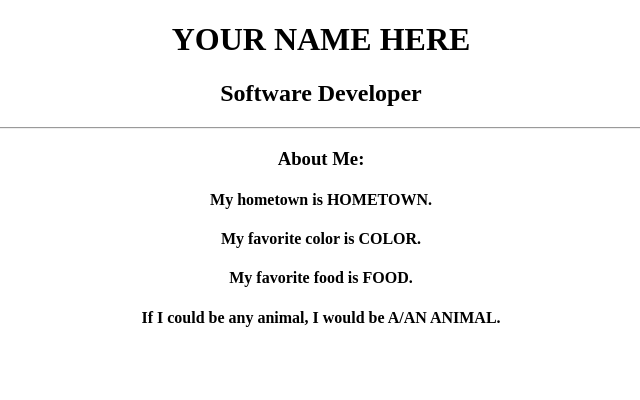
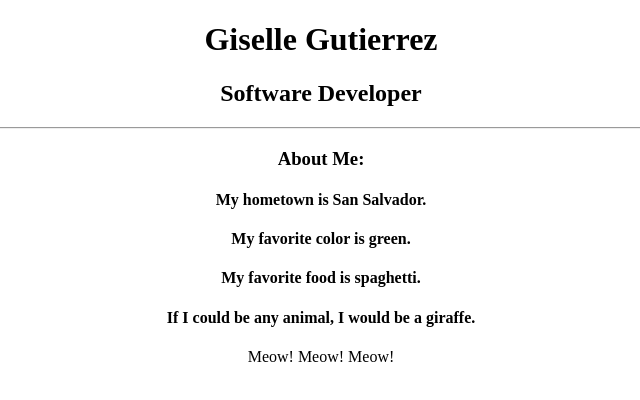
Before and after one commit to GiselleGutierrez/my-first-project, a plain HTML site: page index.html in a window 1280 px wide. Shown: the whole page, without its empty margins (319-959 px from the left). Drawn offline with Linux system fonts and the light colour scheme.

```diff
--- a/index.html
+++ b/index.html
@@ -7,14 +7,12 @@
 		  </head>
 		  <body>
 			<div align="center">
-				<h1>YOUR NAME HERE</h1>
+				<h1>Giselle Gutierrez</h1>
 				<h2>Software Developer</h2>
 				<hr>
 				<h3>About Me:</h3>
-					<h4>My hometown is HOMETOWN.</h4>
-					<h4>My favorite color is COLOR.</h4>
-					<h4>My favorite food is FOOD.</h4>
-					<h4>If I could be any animal, I would be A/AN ANIMAL.</h4>
-			</div>
-		  </body>
-		</html>
+					<h4>My hometown is San Salvador.</h4>
+					<h4>My favorite color is green.</h4>
+					<h4>My favorite food is spaghetti.</h4>
+					<h4>If I could be any animal, I would be a giraffe.</h4>
+                    <p>Meow! Meow! Meow!</p>
```
